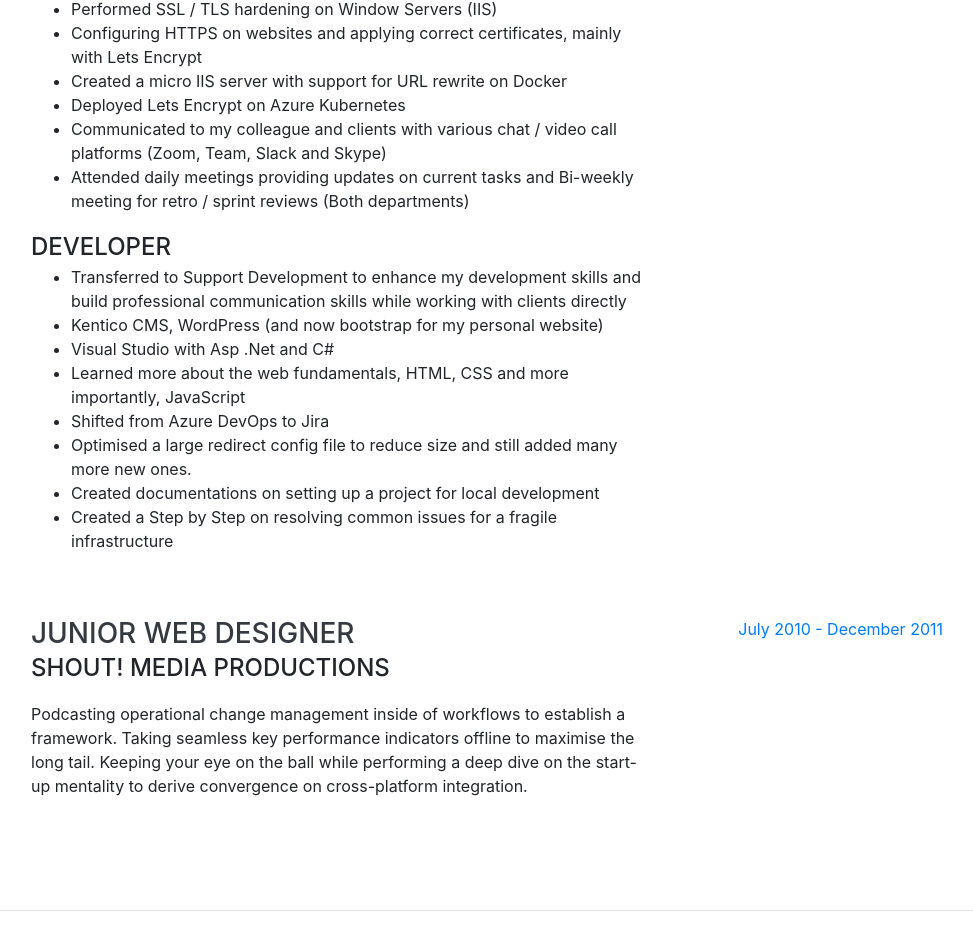
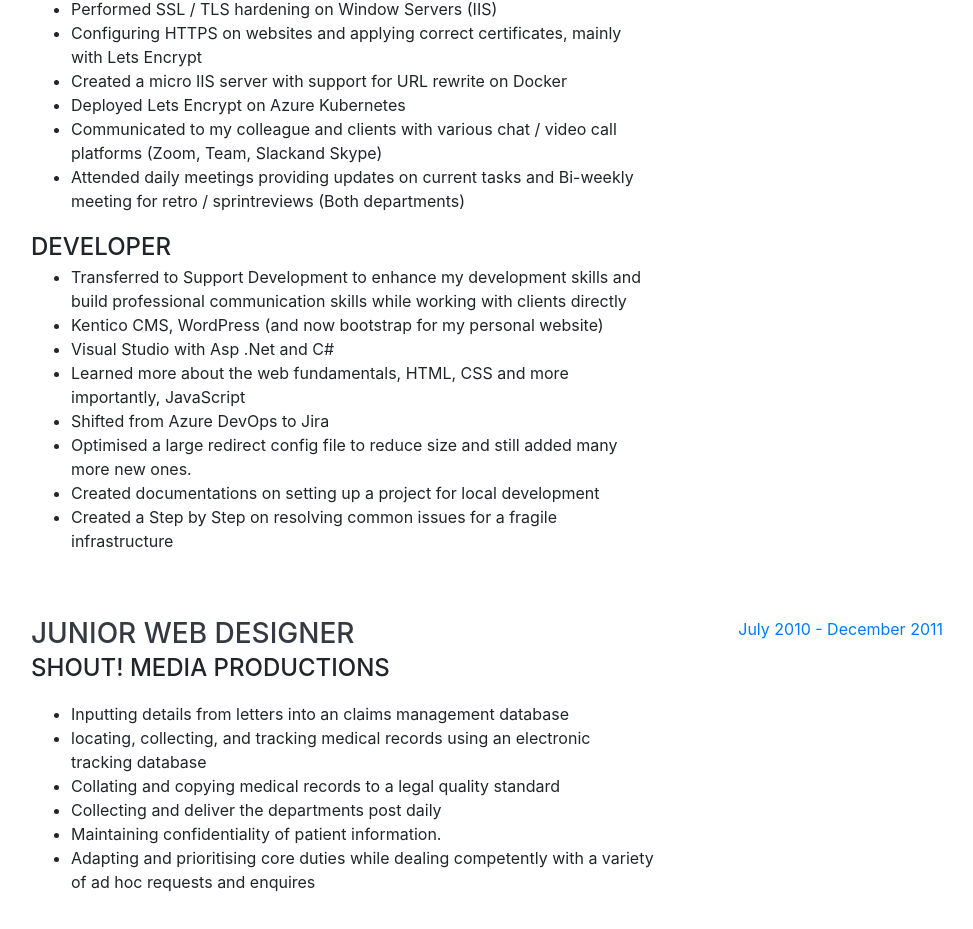
Before and after one commit to KieranMcSkeane/MainWebsite, a website with bundled scripts: page index.html in a window 1280 px wide. Shown: the part 1570-2499 px from the top of the page, without its empty margins (289-1262 px from the left). Built offline with nearby package versions, Linux system fonts and the light colour scheme; a web font is replaced by a local one.

Commit message:
Formatting and Additions

```diff
--- a/index.html
+++ b/index.html
@@ -100,7 +100,8 @@
             <h3 class="mb-0">Developer</h3>
             <div class="subheading mb-3">MMT Digital</div>
             <p>*In Progress*
-              *Transferred department to further improve my web development skills and learn to work with Kentico CMS as well to improve communication with clients directly
+              *Transferred department to further improve my web development skills and learn to work with Kentico CMS as
+              well to improve communication with clients directly
             </p>
           </div>
           <div class="resume-date text-md-right">
@@ -125,12 +126,13 @@
                 <li>Configuring HTTPS on websites and applying correct certificates, mainly with Lets Encrypt</li>
                 <li>Created a micro IIS server with support for URL rewrite on Docker</li>
                 <li>Deployed Lets Encrypt on Azure Kubernetes</li>
-                  <li>Communicated to my colleague and clients with various chat / video call platforms (Zoom, Team, Slack and Skype)</li>
-                  <li>Attended daily meetings providing updates on current tasks and Bi-weekly meeting for retro / sprint reviews (Both departments)</li>
+                <li>Communicated to my colleague and clients with various chat / video call platforms (Zoom, Team, Slackand Skype)</li>
+                <li>Attended daily meetings providing updates on current tasks and Bi-weekly meeting for retro / sprintreviews (Both departments)</li>
               </ul>
             <div class="subheading">Developer</div>
               <ul>
-                  <li>Transferred to Support Development to enhance my development skills and build professional communication skills while working with clients directly</li>
+                <li>Transferred to Support Development to enhance my development skills and build professional
+                  communication skills while working with clients directly</li>
                 <li>Kentico CMS, WordPress (and now bootstrap for my personal website)</li>
                 <li>Visual Studio with Asp .Net and C#</li>
                 <li>Learned more about the web fundamentals, HTML, CSS and more importantly, JavaScript</li>
@@ -149,9 +151,15 @@
           <div class="resume-content">
             <h3 class="mb-0">Junior Web Designer</h3>
             <div class="subheading mb-3">Shout! Media Productions</div>
-            <p>Podcasting operational change management inside of workflows to establish a framework. Taking seamless
-              key performance indicators offline to maximise the long tail. Keeping your eye on the ball while
-              performing a deep dive on the start-up mentality to derive convergence on cross-platform integration.</p>
+            <ul>
+              <li>Inputting details from letters into an claims management database</li>
+              <li>locating, collecting, and tracking medical records using an electronic tracking database</li>
+              <li>Collating and copying medical records to a legal quality standard</li>
+              <li>Collecting and deliver the departments post daily</li>
+              <li>Maintaining confidentiality of patient information.</li>
+              <li>Adapting and prioritising core duties while dealing competently with a variety of ad hoc requests and
+                enquires</li>
+            </ul>
           </div>
           <div class="resume-date text-md-right">
             <span class="text-primary">July 2010 - December 2011</span>
```
Lines whose indentation alone changed are shown as unchanged.
